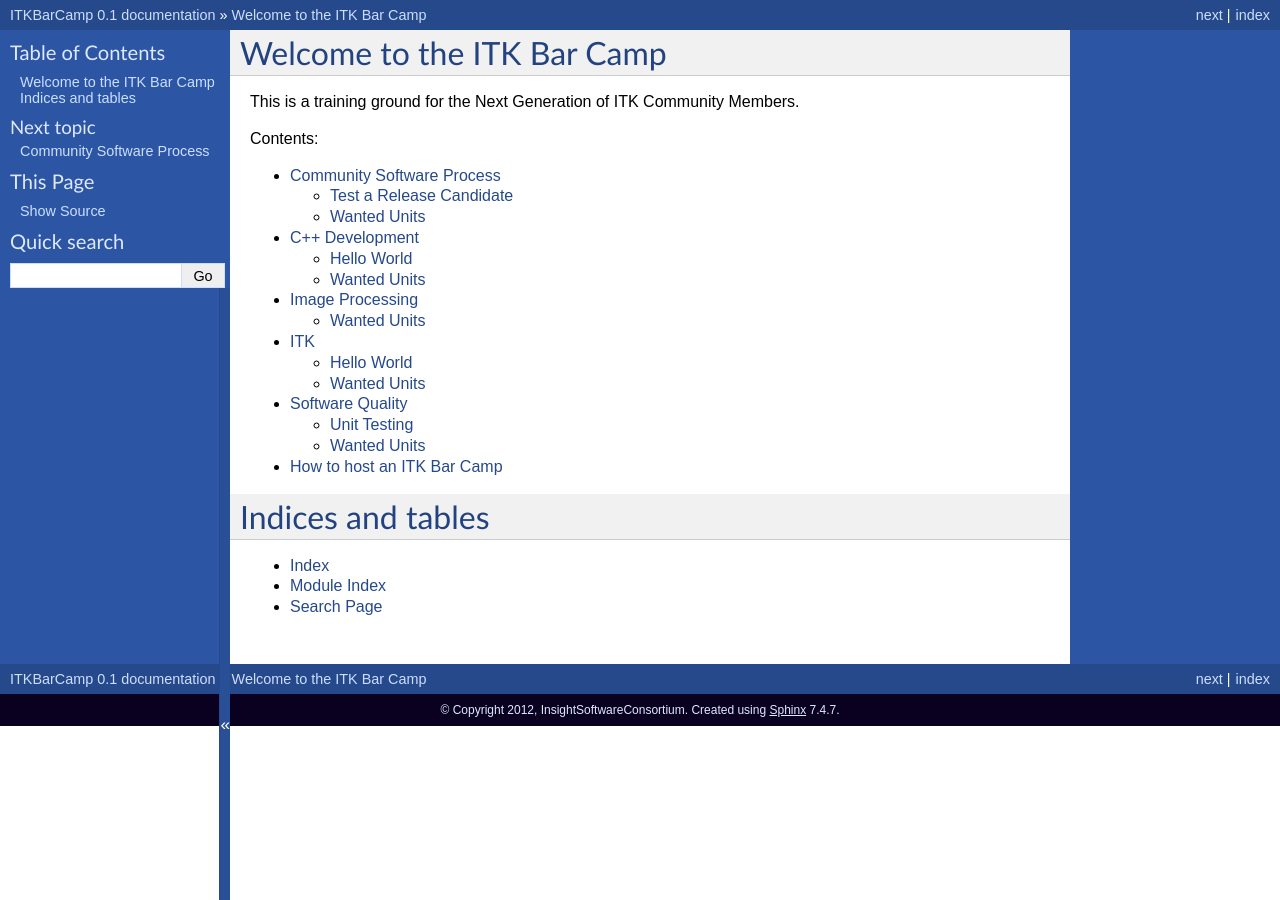
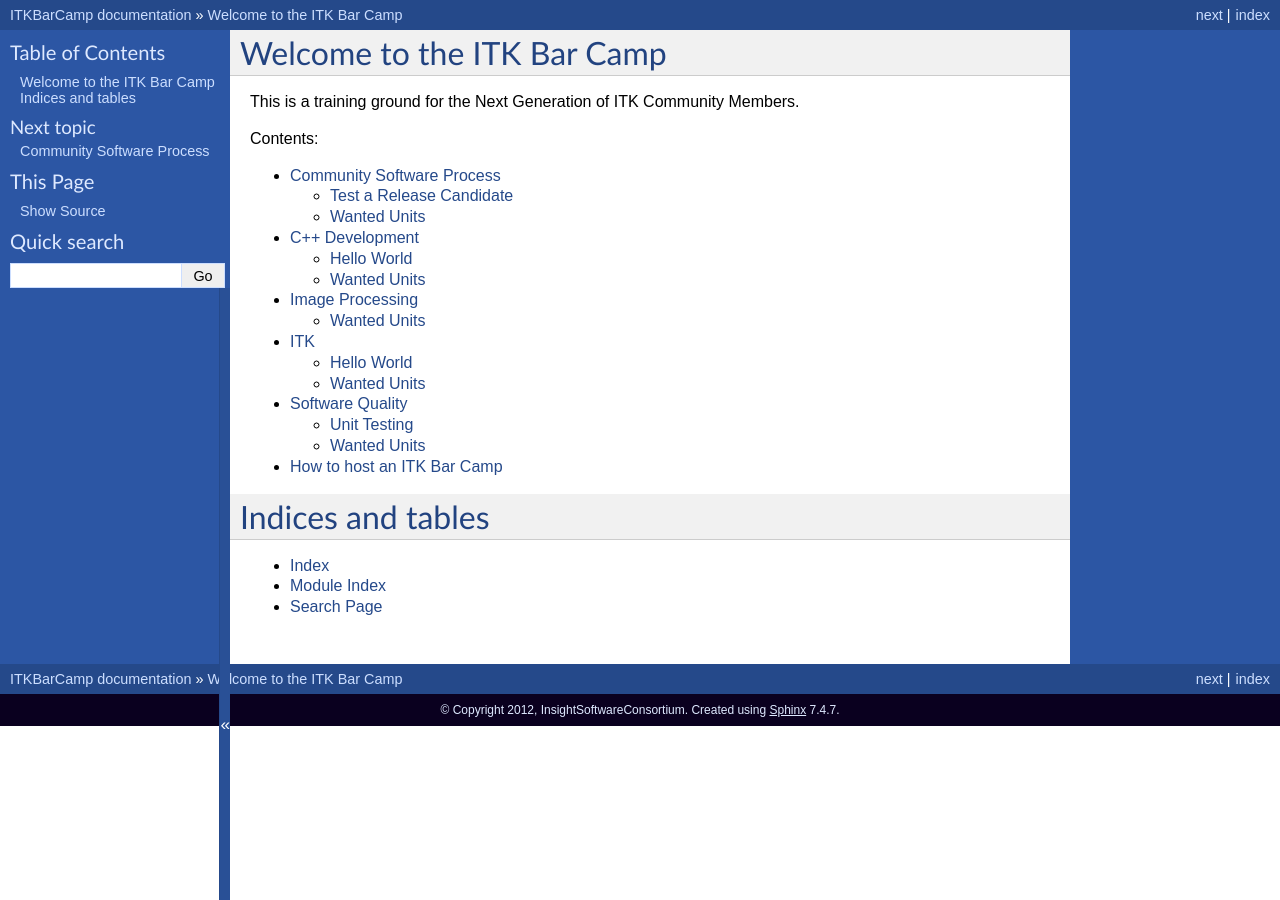
Before and after one commit to InsightSoftwareConsortium/ITKBarCamp, a Sphinx documentation site: the page built from doc/source/index.rst, in a window 1280 px wide. Built offline with Sphinx 7.4.7, drawn with Linux system fonts in a browser that asks for light colours; formulas are drawn with MathJax 3.

Commit message:
Do not define a version/release.

```diff
--- a/doc/source/conf.py
+++ b/doc/source/conf.py
@@ -48,9 +48,9 @@ copyright = u'2012, InsightSoftwareConsortium'
 # built documents.
 #
 # The short X.Y version.
-version = '0.1'
+#version = '0.1'
 # The full version, including alpha/beta/rc tags.
-release = '0.1'
+#release = '0.1'
 
 # The language for content autogenerated by Sphinx. Refer to documentation
 # for a list of supported languages.
```
